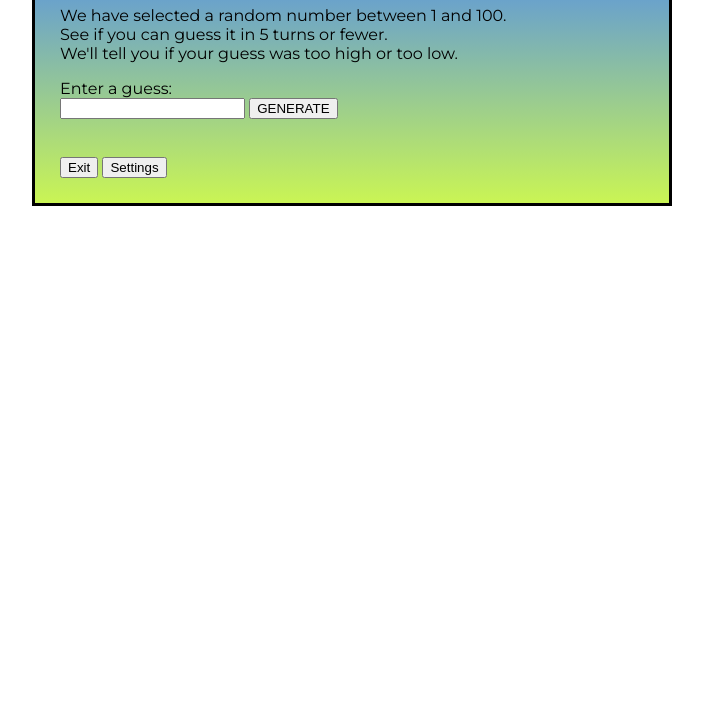
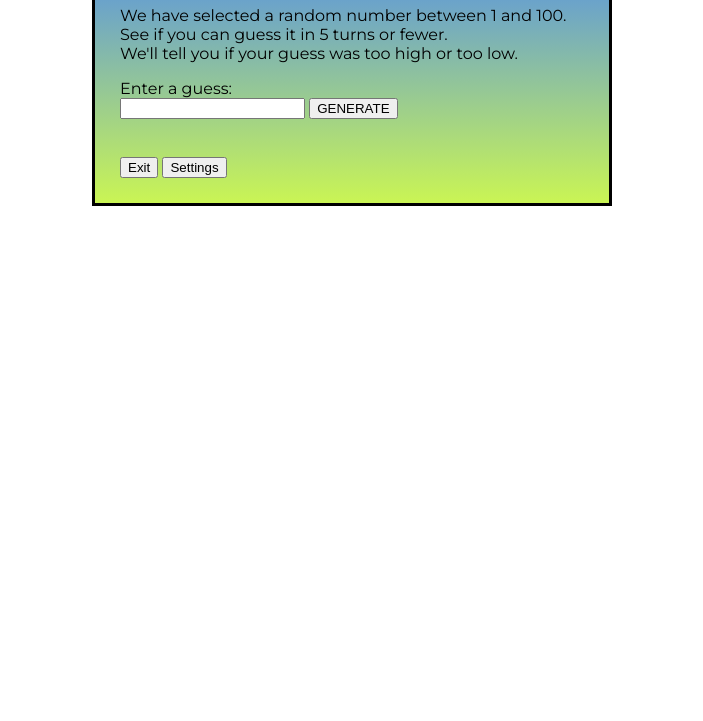
Before and after one commit to Yaresko-Olya/Education, a plain HTML site: page 03 - Guess Number/index.html in a window 1280 px wide. Shown: the part 79-800 px from the top of the page, without its empty margins (288-991 px from the left). Drawn offline with Linux system fonts and the light colour scheme.

Commit message:
11.12.21

```diff
--- a/03 - Guess Number/main.css
+++ b/03 - Guess Number/main.css
@@ -4,7 +4,7 @@ html {
 
   body {
     width: 50%;
-    max-width: 800px;
+    max-width: 520px;
     min-width: 480px;
     margin: 0 auto;
   }
```
